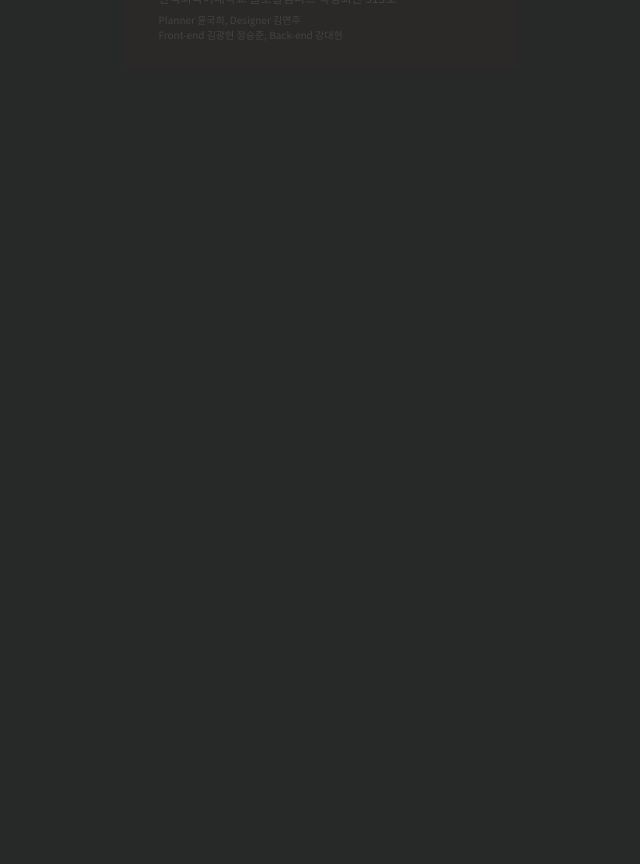
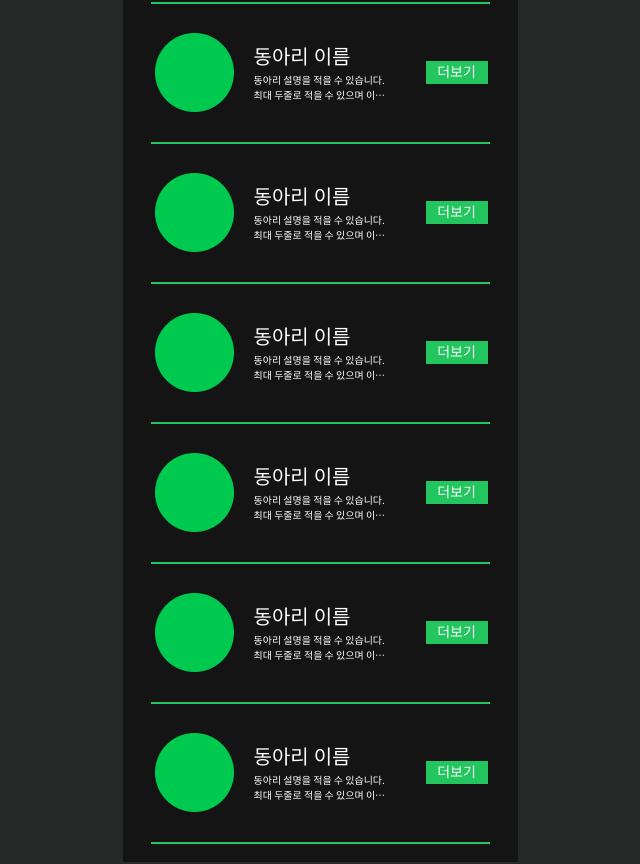
Before and after one commit to hufstory/oedong_front, a React (Create React App) app: page /showmore in a window 1280 px wide. Shown: the part 960-1824 px from the top of the page, without its empty margins (320-960 px from the left). Before the commit the page ends 1029 px from the top, so only its background shows below. Built offline with nearby package versions, Linux system fonts and the light colour scheme; a small style sheet from the web is missing.

Commit message:
Test: 목록 출력 테스트

```diff
--- a/src/pages/MainPage/ShowMore/SMListItem.js
+++ b/src/pages/MainPage/ShowMore/SMListItem.js
@@ -16,7 +16,7 @@ const SMListItem = (props) => {
           더보기
         </button>
       </div>
-      <div className="w-[395px] pt-[15px] h-[40px] bg-main-black">
+      <div className="w-[395px] pt-[20px] h-[40px] bg-main-black">
         <hr className="ml-[28px] mr-[28px] border-solid border-[0.5px] border-green" />
       </div>
     </div>
--- a/src/pages/MainPage/ShowMore/ShowMore.js
+++ b/src/pages/MainPage/ShowMore/ShowMore.js
@@ -65,7 +65,13 @@ const ShowMore = () => {
         </div>
       </div>
       <SMListItem />
-
+      <SMListItem />
+      <SMListItem />
+      <SMListItem />
+      <SMListItem />
+      <SMListItem />
+      <SMListItem />
+      <SMListItem />
       <Footer />
     </div>
   );
```
